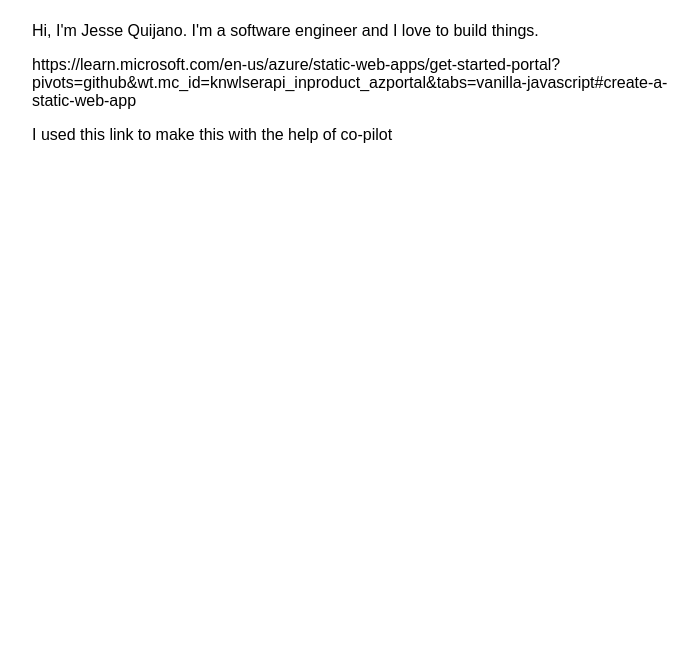
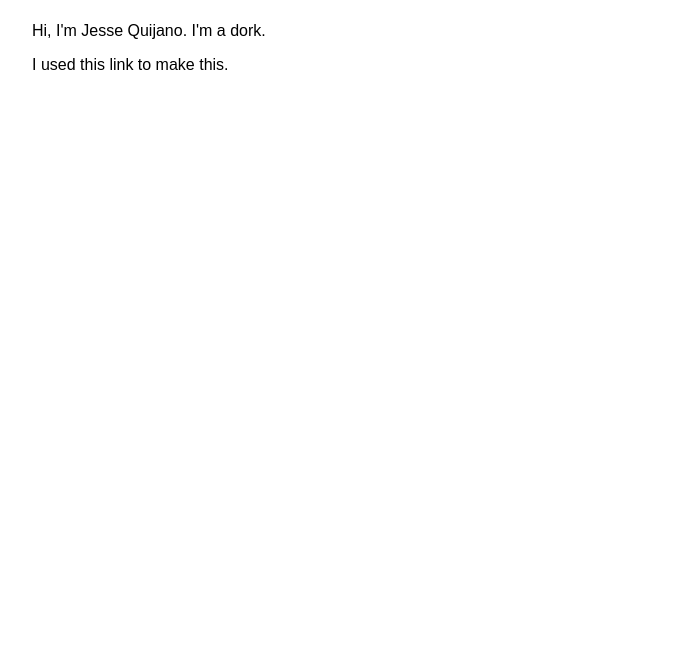
Before and after one commit to jessequijano/me, a website: page src/index.html in a window 1280 px wide. Shown: the part 138-800 px from the top of the page, without its empty margins (288-986 px from the left). Drawn offline with Linux system fonts and the light colour scheme.

Commit message:
Fixed Link

```diff
--- a/src/index.html
+++ b/src/index.html
@@ -11,9 +11,8 @@
 <body>
   <main>
     <h1>Jesse Quijano dot me</h1>
-    <p>Hi, I'm Jesse Quijano. I'm a software engineer and I love to build things.</p>
-    https://learn.microsoft.com/en-us/azure/static-web-apps/get-started-portal?pivots=github&wt.mc_id=knwlserapi_inproduct_azportal&tabs=vanilla-javascript#create-a-static-web-app
-    <p>I used this link to make this with the help of co-pilot <a href="
+    <p>Hi, I'm Jesse Quijano. I'm a dork.</p>
+    <p>I used this link to make this.<a href="https://lea rn.microsoft.com/en-us/azure/static-web-apps/get-started-portal?pivots=github&wt.mc_id=knwlserapi_inproduct_azportal&tabs=vanilla-javascript#create-a-static-web-app"> </a>
   </main>
 </body>
 
```
